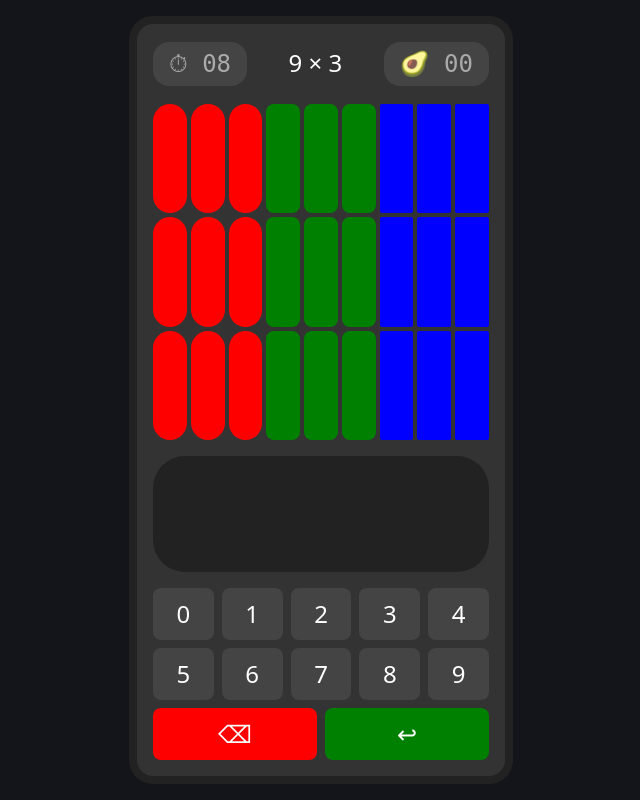
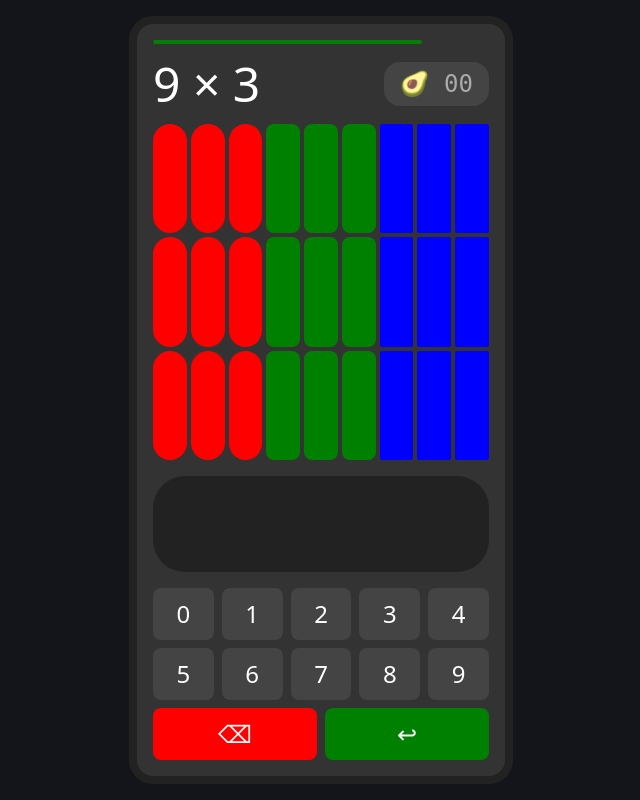
Before and after one commit to software-factory-collective/mabocados, an Astro site in the folder projects/site/: page /demo/multibocados in a window 1280 px wide. Both pictures are taken after a click on the button "▶️". Shown: the whole page, without its empty margins (319-959 px from the left). Built offline with nearby package versions, Linux system fonts and the light colour scheme; Astro itself is replaced by a stand-in of ours.

Commit message:
feat: timer indicator bar

```diff
--- a/projects/site/src/components/games/MultibocadosComponent.vue
+++ b/projects/site/src/components/games/MultibocadosComponent.vue
@@ -30,10 +30,15 @@ const {
     >
       <div id="game-field" :class="gameFieldClasses">
         <template v-if="isStarted">
+          <div
+            v-if="!showError"
+            id="timer-indicator"
+            :style="{
+              width: `${(problemRemainingSeconds / problemTotalSeconds) * 100}%`,
+              backgroundColor: problemRemainingSeconds < 2 ? 'red' : 'green',
+            }"
+          ></div>
           <div id="status-row">
-            <div class="number-box">
-              ⏱ {{ problemRemainingSeconds.toString().padStart(2, "0") }}
-            </div>
             <div>
               <span id="factors">{{ width }} × {{ height }}</span>
             </div>
@@ -187,6 +192,11 @@ input {
   }
 }
 
+#timer-indicator {
+  height: 4px;
+  border-radius: 4px;
+}
+
 #status-row {
   flex: 1;
   max-height: 6vh;
@@ -198,7 +208,7 @@ input {
 }
 
 #factors {
-  font-size: 50cqh;
+  font-size: 100cqh;
   line-height: 1;
 }
 
```
